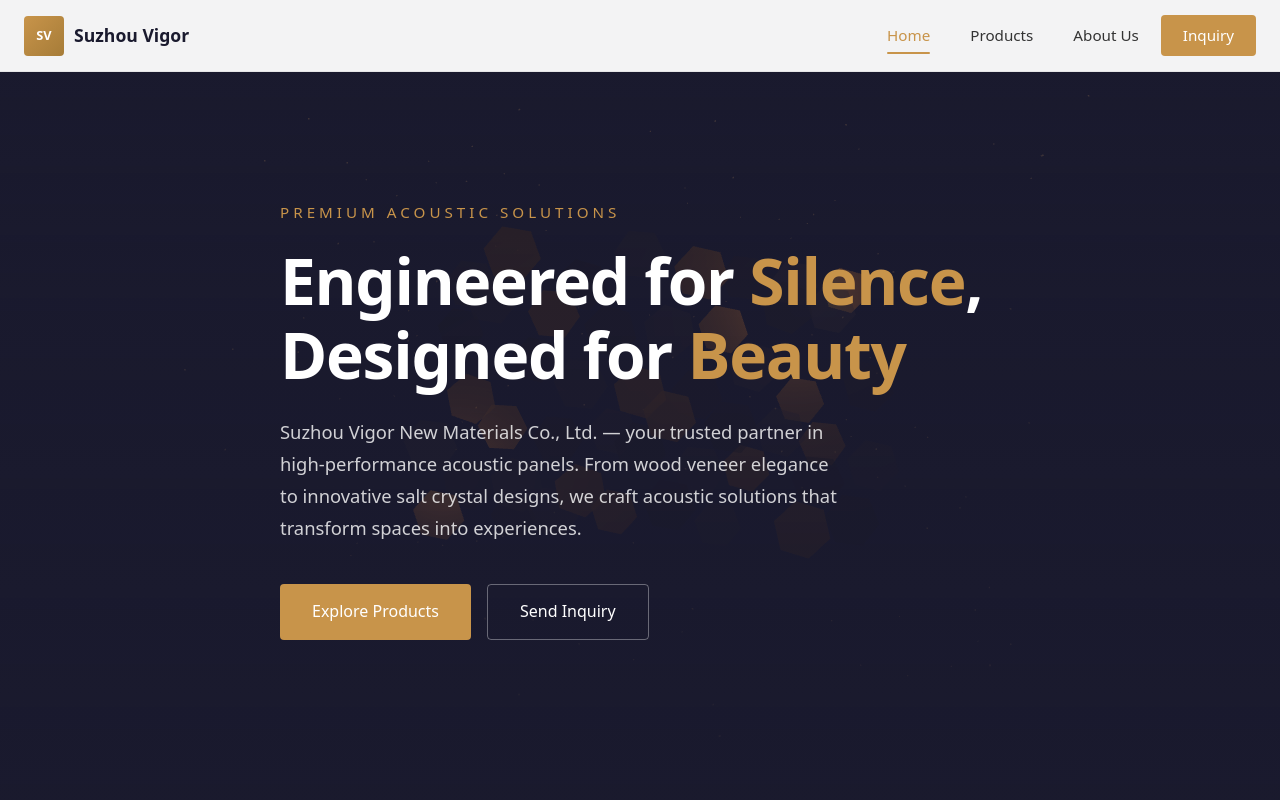
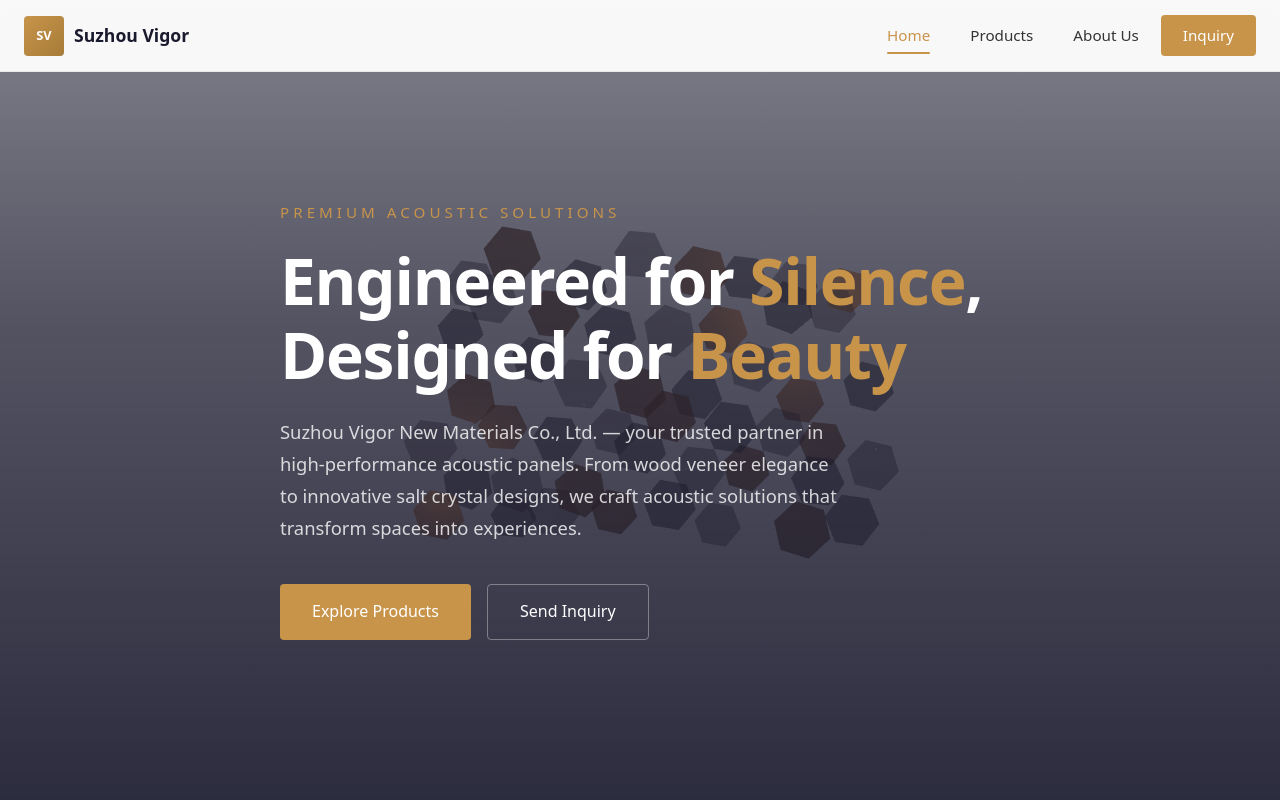
Before and after one commit to minge4273-creator/vigor-acoustic-panel, a plain HTML site: page index.html in a window 1280 px wide. Shown: the top 800 px of the page. Drawn offline with nearby package versions, Linux system fonts and the light colour scheme; animation ran at ten frames a second.

Commit message:
Update style.css

```diff
--- a/css/style.css
+++ b/css/style.css
@@ -41,7 +41,8 @@
 body {
   font-family: 'PingFang SC', 'Hiragino Sans GB', 'Microsoft YaHei', 'Noto Sans SC', system-ui, -apple-system, sans-serif;
   color: var(--color-text);
-  background: var(--color-bg);
+  /* [修改] 原为 background: var(--color-bg); 改为透明，使底层360全景图能够透出全屏显示 */
+  background: transparent;
   line-height: 1.6;
   -webkit-font-smoothing: antialiased;
 }
@@ -164,16 +165,19 @@
   display: flex;
   align-items: center;
   overflow: hidden;
-  background: var(--color-primary);
+  /* [修改] 移除原有的 var(--color-primary) 纯色背景，使底下的画布内容无遮挡 */
+  background: transparent;
 }
 
 #three-canvas {
-  position: absolute;
+  /* [修改] 绝对定位改为固定定位(fixed)，使其不论怎么滚动都固定在屏幕上铺满 */
+  position: fixed;
   top: 0;
   left: 0;
-  width: 100%;
-  height: 100%;
-  z-index: 1;
+  width: 100vw;
+  height: 100vh;
+  z-index: -1; /* [修改] 将层级降到最低，充当网页全局背景 */
+  pointer-events: none; /* [修改] 重点：允许鼠标点击穿透画布，这样就不会导致网页按钮无法点击 */
 }
 
 .hero-overlay {
@@ -276,10 +280,13 @@
 /* --- Section Common --- */
 .section {
   padding: 100px 0;
+  /* [修改] 为常规区块添加半透明白色背景，以便文字清晰可读，同时隐约透出下方的3D房间 */
+  background: rgba(248, 247, 244, 0.85);
 }
 
 .section-dark {
-  background: var(--color-primary);
+  /* [修改] 将原来的 var(--color-primary) 深色改为半透明深色，维持网站氛围并透出背景 */
+  background: rgba(26, 26, 46, 0.9);
   color: #fff;
 }
 
@@ -576,7 +583,8 @@
 
 /* --- Products Page --- */
 .page-hero {
-  background: var(--color-primary);
+  /* [修改] 将原来的 var(--color-primary) 改为半透明，透出全屏背景 */
+  background: rgba(26, 26, 46, 0.9);
   padding: 140px 0 80px;
   text-align: center;
   position: relative;
@@ -1147,7 +1155,8 @@
 
 /* --- Footer --- */
 .footer {
-  background: var(--color-primary);
+  /* [修改] 将原来的 var(--color-primary) 改为带有 0.95 不透明度的背景，完美融入沉浸式背景 */
+  background: rgba(26, 26, 46, 0.95);
   color: rgba(255,255,255,0.7);
   padding: 60px 0 30px;
 }
```
